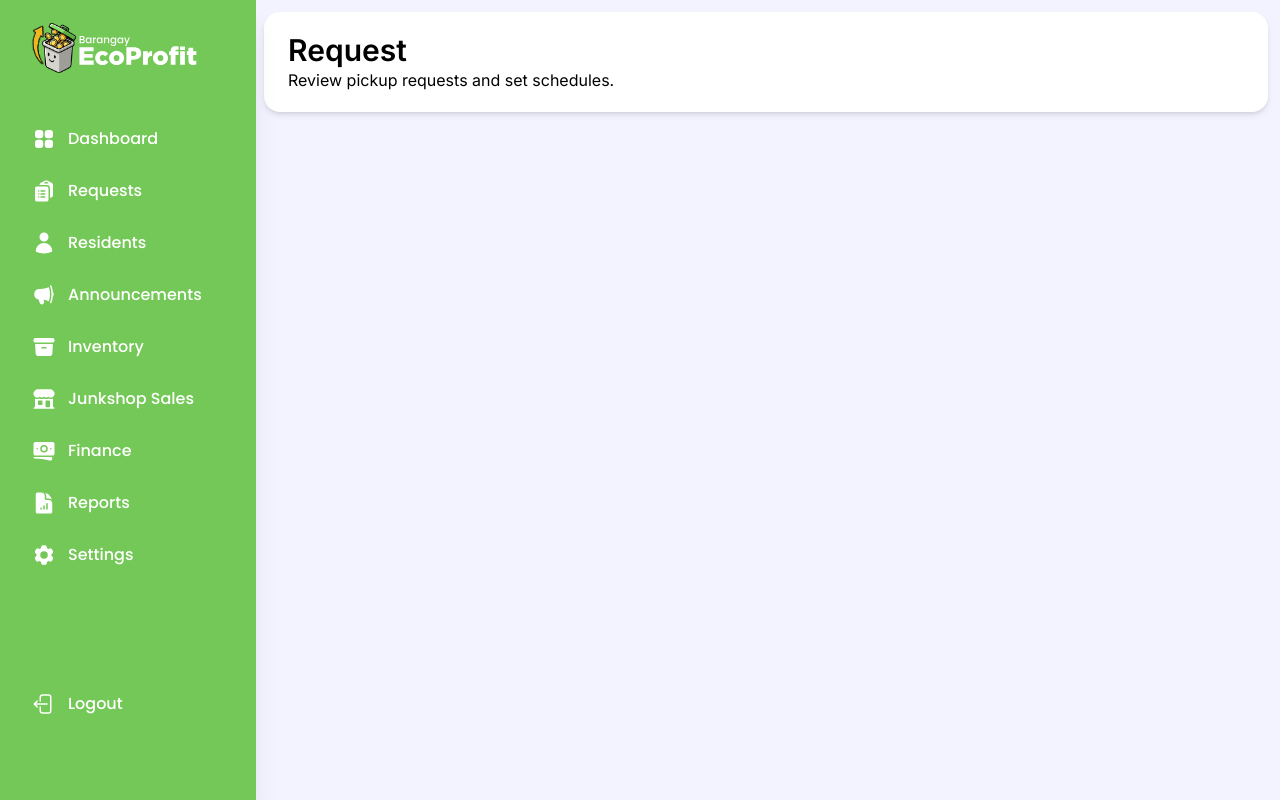
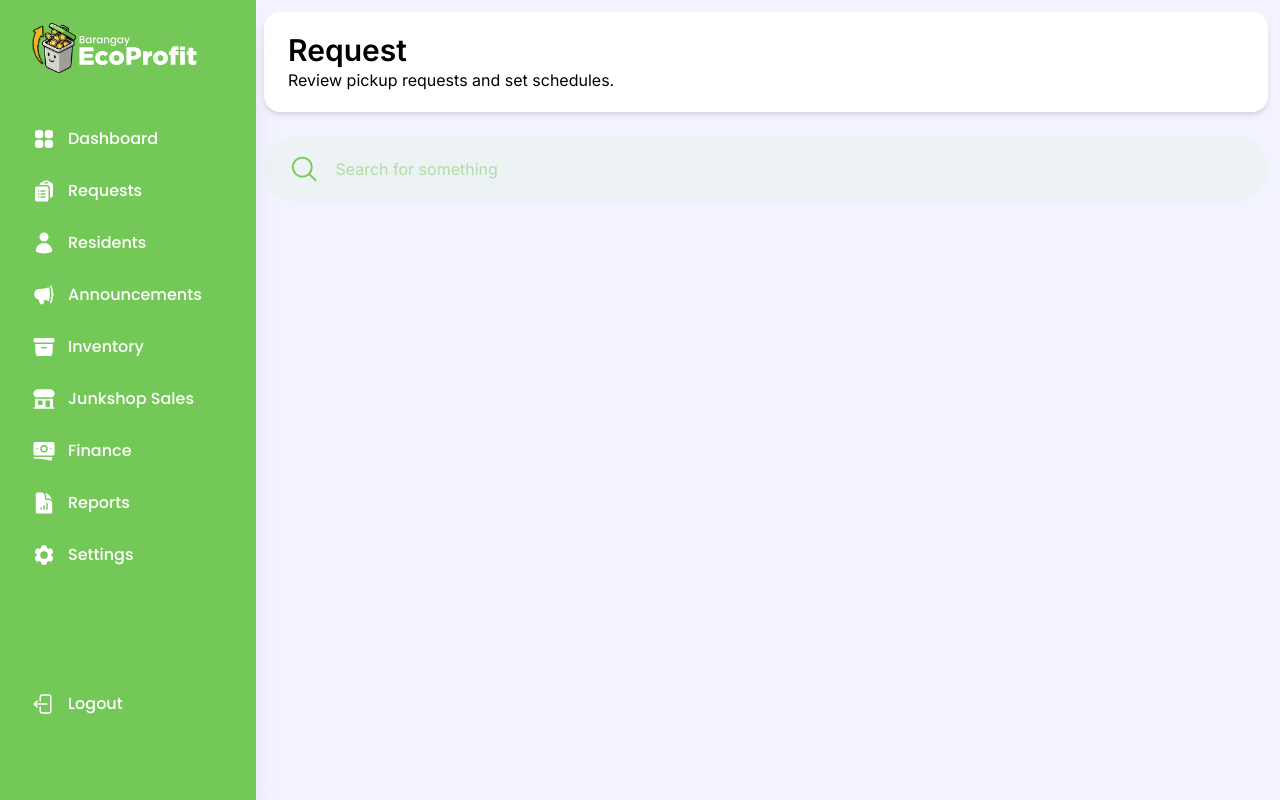
Before and after one commit to kentvillalun/ecoprofit, a Next.js app in the folder frontend/: page /collection-requests in a window 1280 px wide. Built offline with nearby package versions, Linux system fonts and the light colour scheme.

Commit message:
Made resuable serach bar

```diff
--- a/frontend/src/app/(barangay)/collection-requests/page.jsx
+++ b/frontend/src/app/(barangay)/collection-requests/page.jsx
@@ -2,6 +2,7 @@ import { Page } from "@/components/layout/Page";
 import { PageContent } from "@/components/layout/PageContent";
 import { BarangayTopBar } from "@/components/navigation/BarangayTopBar";
 import { BarangayHeaderCard } from "@/components/ui/BarangayHeaderCard";
+import { SearchInput } from "@/components/ui/SearchInput";
 
 // TODO
 // Make a SearchInput Reusable component
@@ -17,7 +18,7 @@ export default function CollectionRequests() {
       <PageContent className="bg-[#F3F3FF]!">
 
         <BarangayHeaderCard title={"Request"} subtitle={"Review pickup requests and set schedules."}/>
-
+        <SearchInput />
 
       </PageContent>
     </Page>
--- /dev/null
+++ b/frontend/src/components/ui/SearchInput.jsx
@@ -0,0 +1,17 @@
+import { MagnifyingGlassIcon } from "@heroicons/react/24/outline"
+import { Inter } from "next/font/google"
+
+const inter = Inter({
+    subsets: ["latin"],
+    weight: ["400", "500", "600", "700"],
+})
+
+export const SearchInput = () => {
+
+    return (
+        <div className={`${inter.className} flex flex-row items-center justify-start py-4 px-6 gap-4 bg-[#89D95710] rounded-full focus-within:border-[#89D957] border border-transparent transition-all`}>
+            <MagnifyingGlassIcon className="w-8 h-8 stroke-[#74C857]"/>
+            <input type="text" className="w-full outline-none text-[#74C857] " placeholder="Search for something"/>
+        </div>
+    )
+}
```
